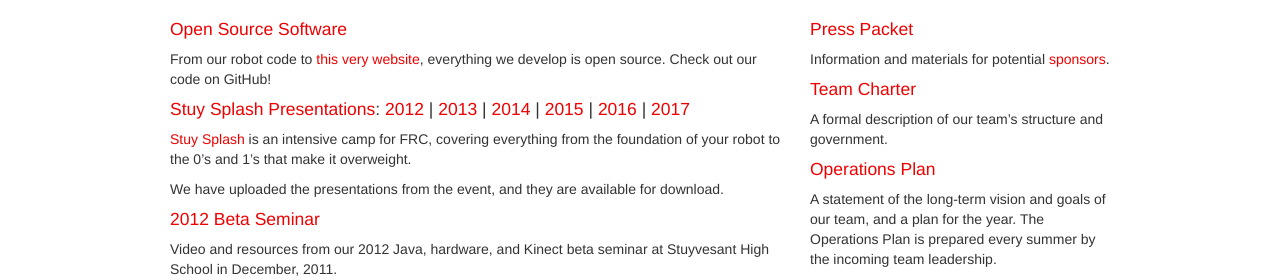
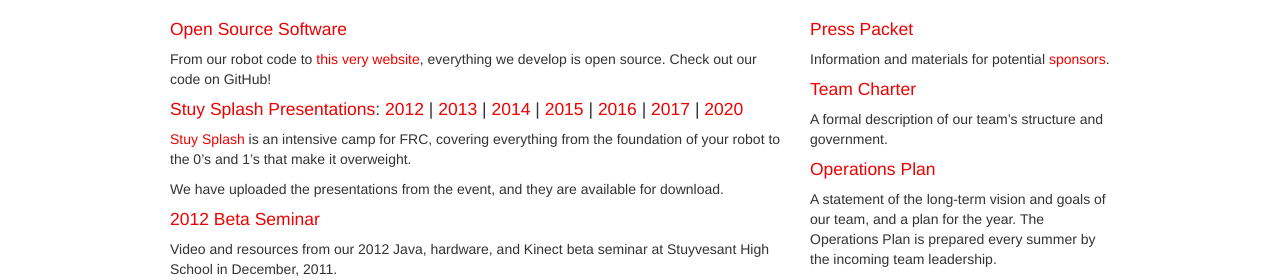
Before and after one commit to StuyPulse/team694.github.io, a Jekyll site: the page built from resources/index.md, in a window 1280 px wide and 1230 px high. Shown: the part 211-491 px from the top of the window. Built offline with Jekyll 4.4.1, drawn with Linux system fonts in a browser that asks for light colours; nearby versions of some CDN libraries.

Commit message:
Added Stuy Splash 2020 Link

```diff
--- a/resources/index.md
+++ b/resources/index.md
@@ -14,7 +14,7 @@
 
 From our robot code to [this very website](/about/website/), everything we develop is open source. Check out our code on GitHub!
 
-#### [Stuy Splash Presentations](/community/projects/stuysplash/): [2012](/resources/stuysplash2012/) | [2013](/resources/stuysplash2013/) | [2014](/resources/stuysplash2014/) | [2015](/resources/stuysplash2015) | [2016](/resources/stuysplash2016) | [2017](/resources/stuysplash2017)
+#### [Stuy Splash Presentations](/community/projects/stuysplash/): [2012](/resources/stuysplash2012/) | [2013](/resources/stuysplash2013/) | [2014](/resources/stuysplash2014/) | [2015](/resources/stuysplash2015) | [2016](/resources/stuysplash2016) | [2017](/resources/stuysplash2017) | [2020](/resources/stuysplash2020)
 
 [Stuy Splash](/community/projects/stuysplash/) is an intensive camp for FRC, covering everything from the foundation of your robot to the 0's and 1's that make it overweight.
 
```
Also changed, not shown: community/projects/stuysplash/index.md (+1 -1 lines).
